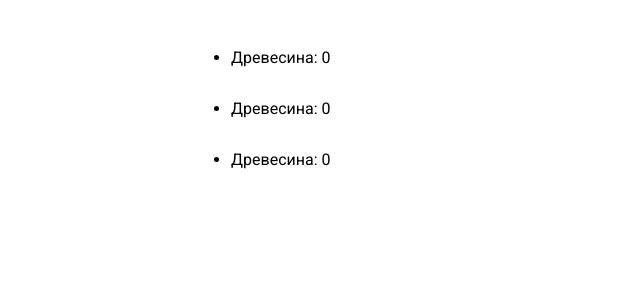
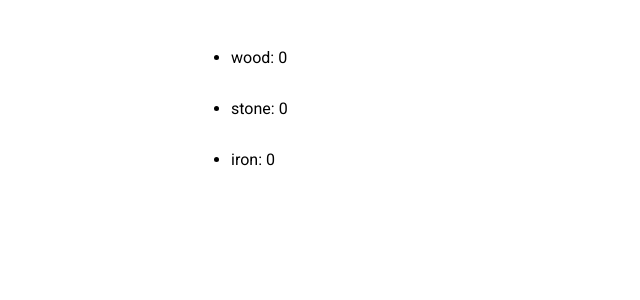
Before and after one commit to Vasmart24/practice-2024, a React (Vite) app in the folder Stranded/: page / in a window 1280 px wide. Shown: the top 300 px of the page, without its empty margins (0-640 px from the left). Built offline with nearby package versions, Linux system fonts and the light colour scheme.

Commit message:
add Resources view in browser

```diff
--- a/Stranded/src/App.jsx
+++ b/Stranded/src/App.jsx
@@ -1,12 +1,12 @@
 // import Button from "./components/Button/Button";
 // import Resources from "./components/Header/Resources";
 import { useState } from 'react';
-import { baseResources } from './resources/baseResources';
+import { baseResources } from './resources/baseResources.js';
 
-function Resources() {
+function Resources(props) {
   return (
     <li>
-      <p>Древесина: 0</p>
+      <p>{props.name}: {props.count}</p>
     </li>
   )
 }
@@ -17,9 +17,9 @@ export default function App() {
       <main>
         <div>
           <ul>
-            <Resources></Resources>
-            <Resources></Resources>
-            <Resources></Resources>
+            <Resources name={baseResources[0].name} count={baseResources[0].count}></Resources>
+            <Resources name={baseResources[1].name} count={baseResources[1].count}></Resources>
+            <Resources name={baseResources[2].name} count={baseResources[2].count}></Resources>
           </ul>
         </div>
       </main>
--- a/Stranded/src/resources/baseResources.js
+++ b/Stranded/src/resources/baseResources.js
@@ -1,4 +1,5 @@
 export const baseResources = [
   { key: 0, name: "wood", count: 0 },
-  { key: 1, name: "iron", count: 0 },
+  { key: 1, name: "stone", count: 0 },
+  { key: 2, name: "iron", count: 0 },
 ];
```
